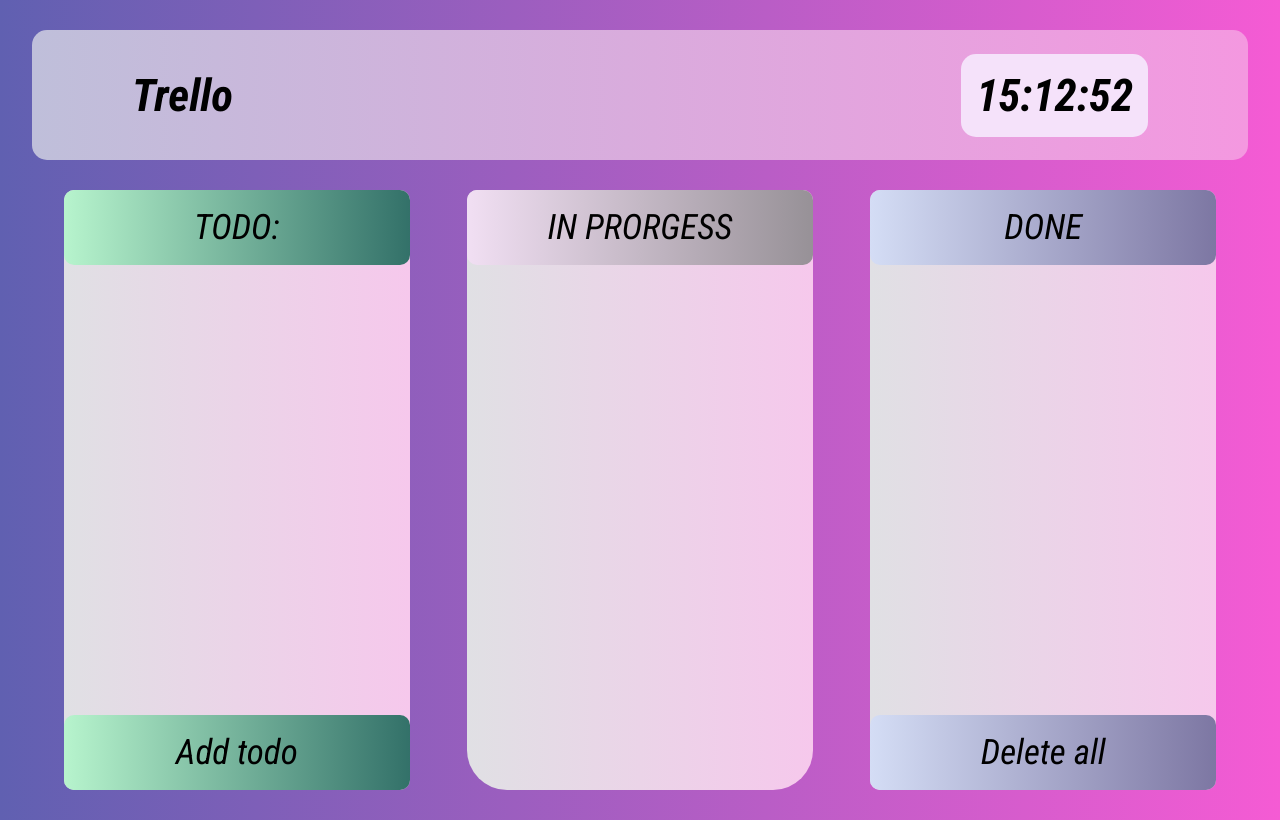
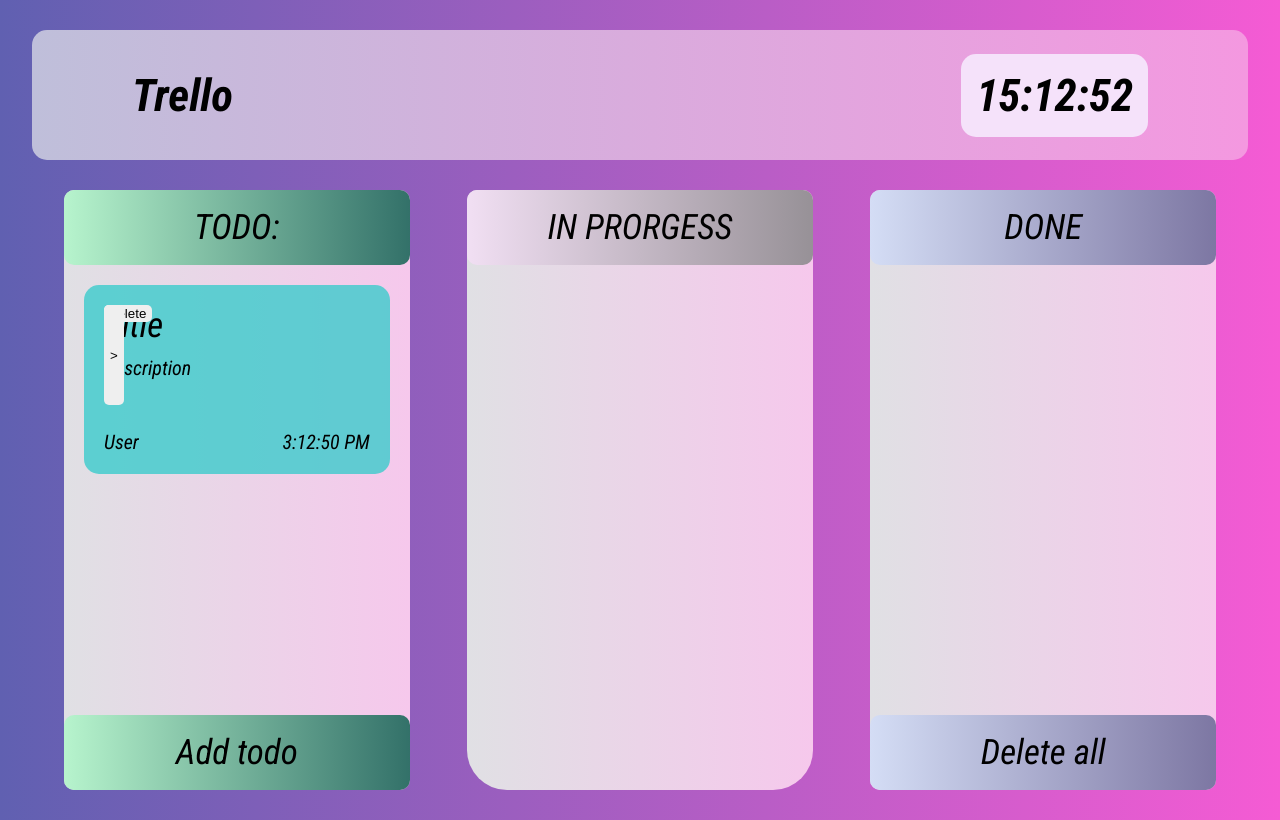
Before and after one commit to kerus2014/jsProject_FE90-Trello, a website built with Parcel: page index.html in a window 1280 px wide. Both pictures are taken after a click on the button "Add todo". Built offline with nearby package versions, Linux system fonts and the light colour scheme.

Commit message:
add: generateCard, deleteCard

```diff
--- a/src/js/main.js
+++ b/src/js/main.js
@@ -42,10 +42,100 @@
 todo.innerHTML = 'TODO:'// + счетчик форм
 todoForms.appendChild(todo)
 
+
+//Array
+
+const todoCardsArray = []
+const dataCardsArray = []
+console.log(todoCardsArray)
+
+
+//TodoCard elements
+function generateTodo() {
+
+	const todoCardContainer = document.createElement('div')
+	todoCardContainer.className = 'todoCardContainer'
+	todoForms.appendChild(todoCardContainer)
+
+	const todoCardEditButton = document.createElement('input')
+	todoCardEditButton.className = 'todoCardEditButton'
+	todoCardEditButton.type = 'button'
+	todoCardEditButton.value = 'edit'
+	todoCardContainer.appendChild(todoCardEditButton)
+
+	const todoCardDeleteButton = document.createElement('input')
+	todoCardDeleteButton.className = 'todoCardDeleteButton'
+	todoCardDeleteButton.type = 'button'
+	todoCardDeleteButton.value = 'delete'
+	todoCardContainer.appendChild(todoCardDeleteButton)
+
+	const todoCardSlideButton = document.createElement('input')
+	todoCardSlideButton.className = 'todoCardSlideButton'
+	todoCardSlideButton.type = 'button'
+	todoCardSlideButton.value = '>'
+	todoCardContainer.appendChild(todoCardSlideButton)
+
+	const todoCardHeader = document.createElement('div')
+	todoCardHeader.className = 'todoCardHeader'
+	todoCardContainer.appendChild(todoCardHeader)
+
+	const todoCardHeaderTitle = document.createElement('p')
+	todoCardHeaderTitle.className = 'todoCardHeaderTitle'
+	todoCardHeaderTitle.innerHTML = 'Title' // = .value in future
+	todoCardHeader.appendChild(todoCardHeaderTitle)
+
+
+
+	const todoCardDescription = document.createElement('div')
+	todoCardDescription.className = 'todoCardDescription'
+	todoCardContainer.appendChild(todoCardDescription)
+
+	const todoCardDescriptionText = document.createElement('p')
+	todoCardDescriptionText.className = 'todoCardDescriptionText'
+	todoCardDescriptionText.innerHTML = 'Description' // = .value in future
+	todoCardDescription.appendChild(todoCardDescriptionText)
+
+	const todoCardFooter = document.createElement('div')
+	todoCardFooter.className = 'todoCardFooter'
+	todoCardContainer.appendChild(todoCardFooter)
+
+	const todoCardFooterUser = document.createElement('p')
+	todoCardFooterUser.className = 'todocardFooterUser'
+	todoCardFooterUser.innerHTML = 'User' // = ...value in future
+	todoCardFooter.appendChild(todoCardFooterUser)
+
+	const todoCardFooterTime = document.createElement('div')
+	todoCardFooterTime.className = 'todocardFooterTime'
+	todoCardFooterTime.innerHTML = new Date().toLocaleTimeString()
+	todoCardFooter.appendChild(todoCardFooterTime)
+
+	todoCardsArray.push(todoCardContainer)
+	console.log(todoCardsArray)
+	//TodoCard elements
+}
+
+//Delete Card
+
+window.addEventListener('click', function (e) {
+
+	if (e.target.classList.contains('todoCardDeleteButton')) {
+		//Delete element
+		let cardToDelete = e.target.parentNode
+		let index = todoCardsArray.indexOf(cardToDelete)
+		cardToDelete.remove()
+		todoCardsArray.splice(index, 1)
+	}
+})
+
+//Delete Card
+
+
 const addButton = document.createElement('button')
 addButton.className = 'addButton'
 addButton.innerHTML = 'Add todo'
 todoForms.appendChild(addButton)
+
+addButton.addEventListener('click', generateTodo)
 
 const prorgessBtn = document.createElement('button')
 prorgessBtn.className = 'prorgessBtn'
--- a/src/sass/styles.scss
+++ b/src/sass/styles.scss
@@ -1,4 +1,9 @@
 @import url('https://fonts.googleapis.com/css2?family=Cardo:wght@700&family=Open+Sans:ital,wght@0,700;1,400&family=Raleway:wght@500&family=Roboto+Condensed:ital,wght@1,300;1,400;1,700&display=swap');
+
+* {
+	margin: 0;
+	box-sizing: border-box;
+}
 
 @mixin Roberto-700 {
 	font-family: Roboto Condensed;
@@ -17,12 +22,13 @@
 @mixin styleForms {
 	margin: 30px 0px;
 	width: 30%;
+	padding-bottom: 70px;
 	min-height: 600px;
 	border-radius: 10px;
 	border: none;
 	display: flex;
 	flex-direction: column;
-	justify-content: space-between;
+	position: relative;
 	background: linear-gradient(to right, rgb(224, 224, 228), rgb(246, 200, 236));
 }
 
@@ -53,6 +59,7 @@
 		display: flex;
 		justify-content: space-between;
 		align-items: center;
+
 		@media (max-width: 824px) {
 			min-height: 100px;
 		}
@@ -60,6 +67,7 @@
 		.logo {
 			@include Roberto-700();
 			margin-left: 100px;
+
 			@media (max-width: 824px) {
 				font-size: 35px;
 				margin-left: 50px;
@@ -72,6 +80,7 @@
 			border-radius: 15px;
 			padding: 15px;
 			background: rgb(245, 226, 250);
+
 			@media (max-width: 824px) {
 				font-size: 30px;
 				margin-left: 50px;
@@ -84,6 +93,7 @@
 		margin: 0 auto;
 		display: flex;
 		justify-content: space-between;
+
 		@media (max-width: 824px) {
 			flex-direction: column;
 		}
@@ -92,6 +102,7 @@
 		.prorgessForms,
 		.doneForms {
 			@include styleForms();
+
 			@media (max-width: 824px) {
 				width: 100%;
 			}
@@ -100,9 +111,11 @@
 			.addButton,
 			.prorgessBtn,
 			.doneBtn,
-			.deleteAll{
+			.deleteAll {
 				@include styleBtn();
+				cursor: pointer;
 				background: linear-gradient(to right, rgb(183, 244, 205), rgb(51, 113, 105));
+
 				@media (max-width: 824px) {
 					font-size: 25px;
 				}
@@ -116,6 +129,13 @@
 			.deleteAll {
 				background: linear-gradient(to right, rgb(212, 221, 245), rgb(125, 119, 163));
 			}
+
+			.addButton,
+			.deleteAll {
+				position: absolute;
+				bottom: 0;
+				margin-top: 10px;
+			}
 		}
 
 		.prorgessForms {
@@ -123,3 +143,54 @@
 		}
 	}
 }
+
+.todoCardContainer {
+	margin: 20px;
+	background-color: rgba(53, 204, 204, 0.767);
+	position: relative;
+	padding: 20px;
+	border-radius: 15px;
+
+	.todoCardEditButton {
+		position: absolute;
+		right: 100;
+		top: 5;
+	}
+
+	.todoCardDeleteButton {
+		position: absolute;
+		right: 5;
+		top: 5;
+	}
+
+	.todoCardSlideButton {
+		position: absolute;
+		right: 5;
+		top: 35;
+		height: 100px;
+	}
+
+	input {
+		border-radius: 5px;
+		border: 0px solid;
+		cursor: pointer;
+	}
+
+	.todoCardHeaderTitle {
+		margin-bottom: 10px;
+		@include Roberto-400()
+	}
+
+	.todoCardDescriptionText {
+		@include Roberto-400();
+		font-size: 20px;
+		margin-bottom: 50px;
+	}
+
+	.todoCardFooter {
+		display: flex;
+		justify-content: space-between;
+		@include Roberto-400();
+		font-size: 20px;
+	}
+}
```
